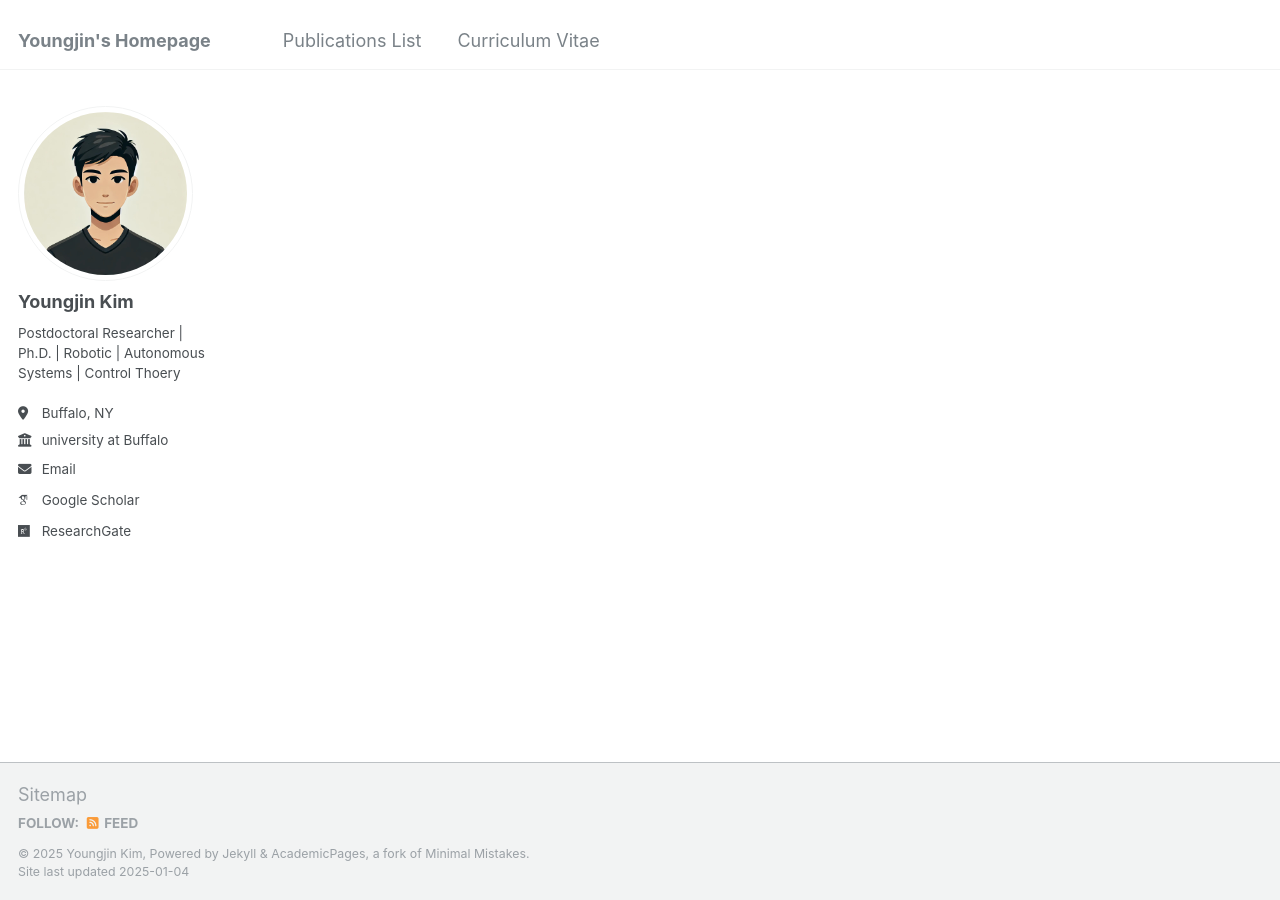
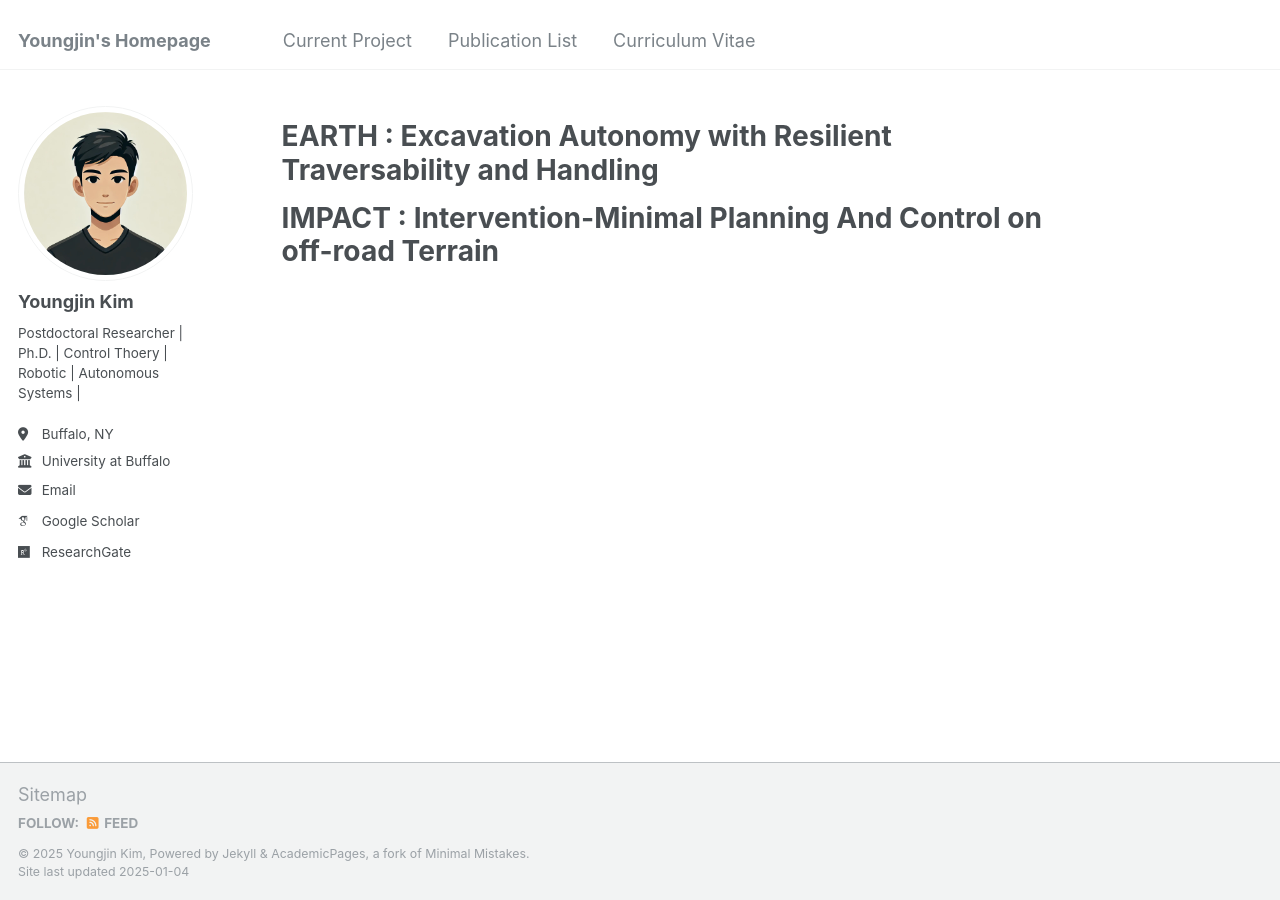
Before and after one commit to AutoBot4Kid/AutoBot4Kid.github.io, a Jekyll site: the page built from _pages/project.md, in a window 1280 px wide. Built offline with Jekyll 4.4.1, drawn with Linux system fonts in a browser that asks for light colours; some web fonts are replaced.

```diff
--- a/_config.yml
+++ b/_config.yml
@@ -24,9 +24,9 @@ author:
   avatar           : "meBot.jpg" #"profile.png"
   name             : "Youngjin Kim"
   pronouns         : # example: "she/her"
-  bio              : "Postdoctoral Researcher | Ph.D. | Robotic | Autonomous Systems | Control Thoery"
+  bio              : "Postdoctoral Researcher | Ph.D. | Control Thoery | Robotic | Autonomous Systems | "
   location         : "Buffalo, NY"
-  employer         : "university at Buffalo"
+  employer         : "University at Buffalo"
   uri              : # URL
   email            : "yjkim3179@gmail.com"
 
--- a/_data/navigation.yml
+++ b/_data/navigation.yml
@@ -5,7 +5,10 @@
 # prevent it from being included in the site.
 
 main:
-  - title: "Publications List"
+  - title: "Current Project"
+    url: /project/
+
+  - title: "Publication List"
     url: /pub/
 
   - title: "Curriculum Vitae"
--- a/_pages/project.md
+++ b/_pages/project.md
@@ -3,3 +3,11 @@ permalink: /project/
 title: ""
 author_profile: true
 ---
+
+**EARTH** : Excavation Autonomy with Resilient Traversability and Handling
+======
+
+
+
+**IMPACT** : Intervention-Minimal Planning And Control on off-road Terrain
+======
```
Also changed, not shown: _pages/cv.md (+1 -1 lines), images/bye.jpg (added).
